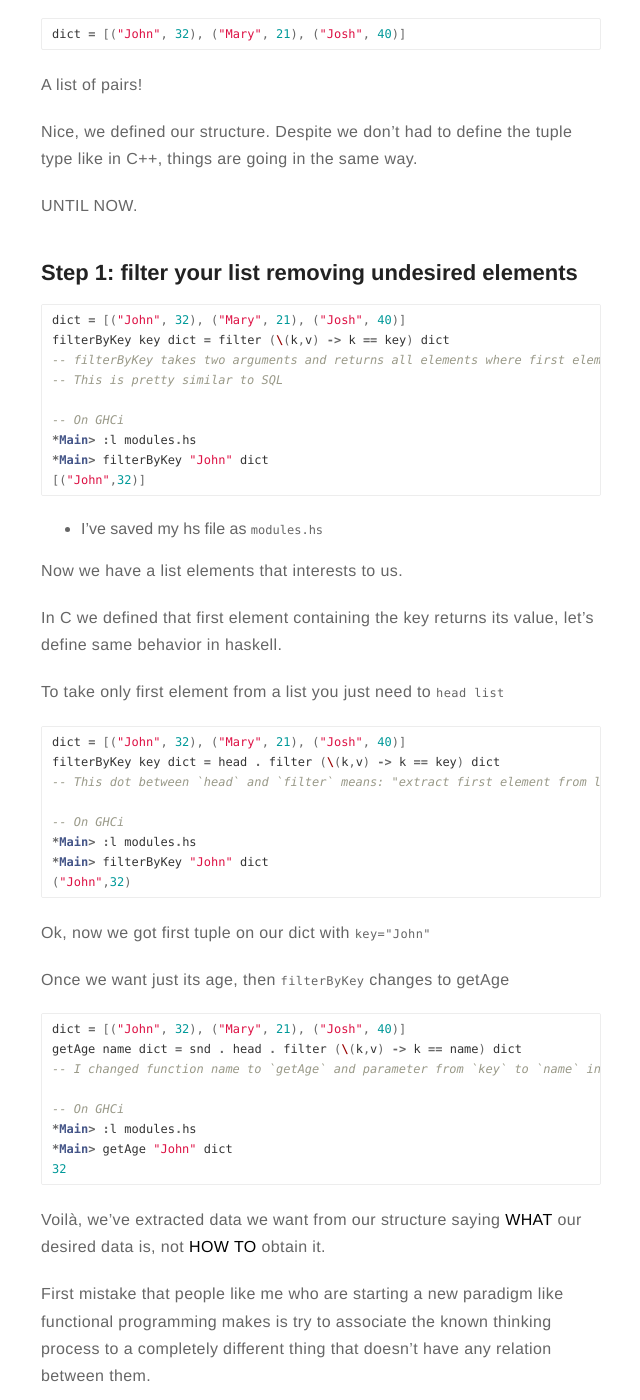
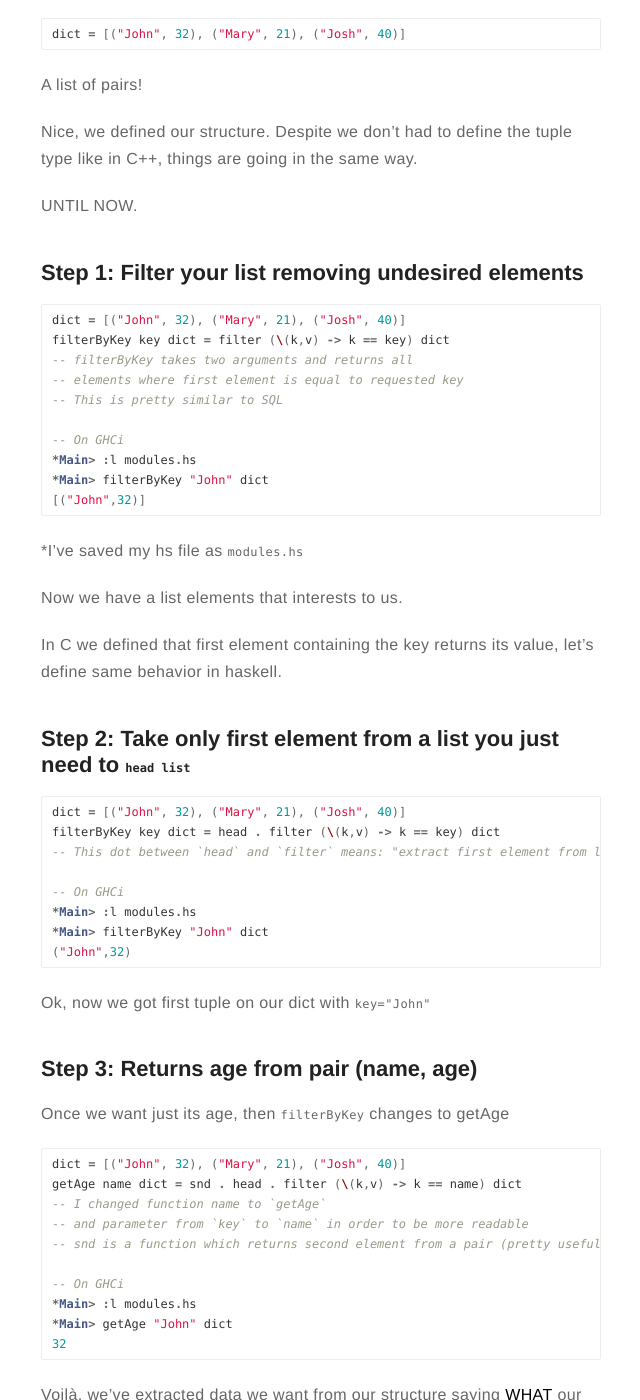
Before and after one commit to vieiramanoel/vieiramanoel.github.io, a Jekyll site: the page built from _posts/2018-12-19-Differences-imperative-functional.markdown, in a window 1280 px wide and 1400 px high, scrolled down 2497 px. Shown: the whole window, without its empty margins (319-959 px from the left). Built offline with Jekyll 4.4.1, drawn with Linux system fonts in a browser that asks for light colours; some of the changed text lies outside the part shown.

Commit message:
missing paragraphs marks

```diff
--- a/_posts/2018-12-19-Differences-imperative-functional.markdown
+++ b/_posts/2018-12-19-Differences-imperative-functional.markdown
@@ -116,13 +116,14 @@ Nice, we defined our structure. Despite we don't had to define the tuple type li
 
 UNTIL NOW.
 
-## Step 1: filter your list removing undesired elements
+## Step 1: Filter your list removing undesired elements
 
 {% highlight hs %}
 
 dict = [("John", 32), ("Mary", 21), ("Josh", 40)]
 filterByKey key dict = filter (\(k,v) -> k == key) dict
--- filterByKey takes two arguments and returns all elements where first element is equal to requested key
+-- filterByKey takes two arguments and returns all
+-- elements where first element is equal to requested key
 -- This is pretty similar to SQL
 
 -- On GHCi
@@ -131,13 +132,13 @@ filterByKey key dict = filter (\(k,v) -> k == key) dict
 [("John",32)]
 {% endhighlight %}
 
-* I've saved my hs file as `modules.hs`
+*I've saved my hs file as `modules.hs`
 
 Now we have a list elements that interests to us.
 
 In C we defined that first element containing the key returns its value, let's define same behavior in haskell.
 
-To take only first element from a list you just need to `head list`
+## Step 2: Take only first element from a list you just need to `head list`
 
 {% highlight hs %}
 
@@ -154,13 +155,17 @@ filterByKey key dict = head . filter (\(k,v) -> k == key) dict
 
 Ok, now we got first tuple on our dict with `key="John"`
 
+## Step 3: Returns age from pair (name, age)
+
 Once we want just its age, then `filterByKey` changes to getAge
 
 {% highlight hs %}
 
 dict = [("John", 32), ("Mary", 21), ("Josh", 40)]
 getAge name dict = snd . head . filter (\(k,v) -> k == name) dict
--- I changed function name to `getAge` and parameter from `key` to `name` in order to be more readable
+-- I changed function name to `getAge`
+-- and parameter from `key` to `name` in order to be more readable
+-- snd is a function which returns second element from a pair (pretty useful, hm?)
 
 -- On GHCi
 *Main> :l modules.hs
```
Also changed, not shown: other parts of _posts/2018-12-19-Differences-imperative-functional.markdown (+1 -1 lines).
